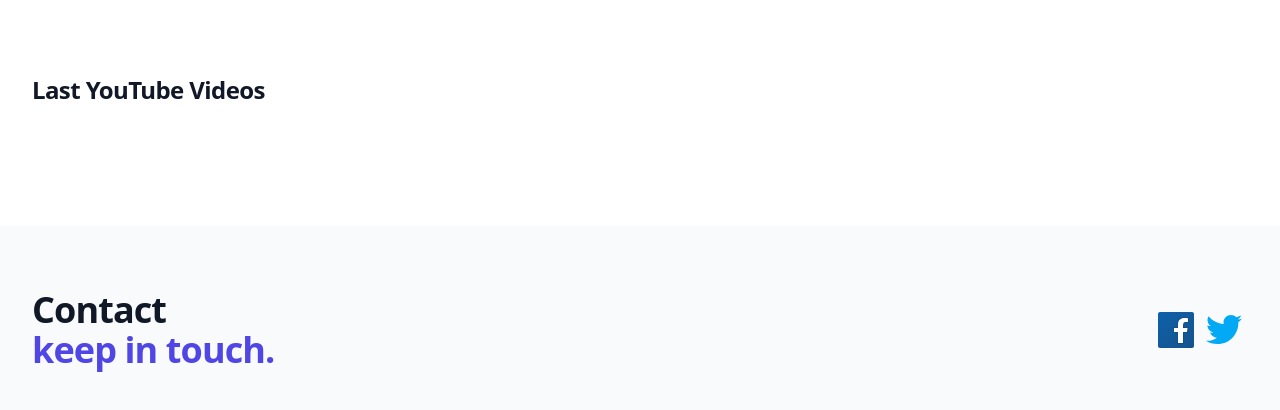
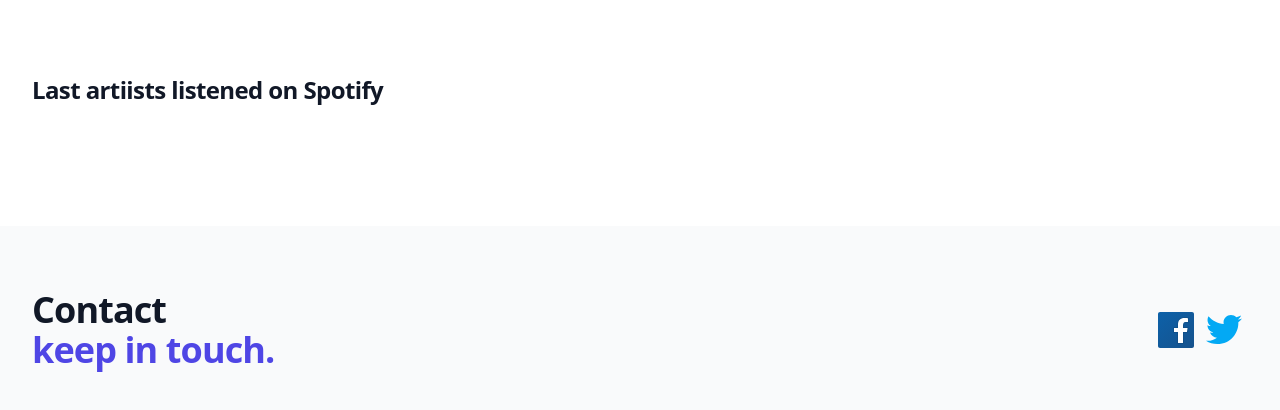
Before and after one commit to jcurbanog/async-landing, a website: page src/index.html in a window 1280 px wide. Shown: the part 494-904 px from the top of the page. Drawn offline with nearby package versions, Linux system fonts and the light colour scheme; no server answers.

Commit message:
correction description2

```diff
--- a/src/index.html
+++ b/src/index.html
@@ -56,7 +56,7 @@
   </div>
   <div class="bg-white">
     <div class="max-w-2xl mx-auto py-16 px-4 sm:py-24 sm:px-6 lg:max-w-7xl lg:px-8">
-      <h2 class="text-2xl font-extrabold tracking-tight text-gray-900">Last YouTube Videos</h2>
+      <h2 class="text-2xl font-extrabold tracking-tight text-gray-900">Last artiists listened on Spotify</h2>
       <div class="mt-6 grid grid-cols-1 gap-y-10 gap-x-6 sm:grid-cols-2 lg:grid-cols-4 xl:gap-x-8" id="content">
         <!-- content -->
       </div>
```
